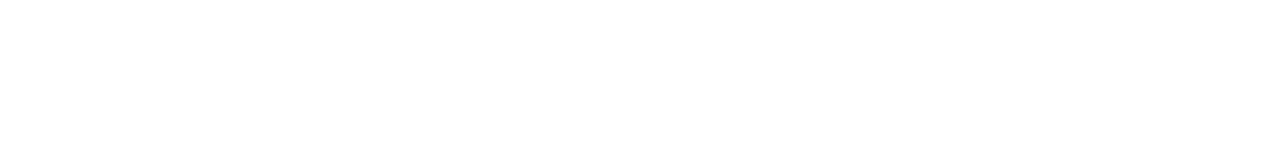
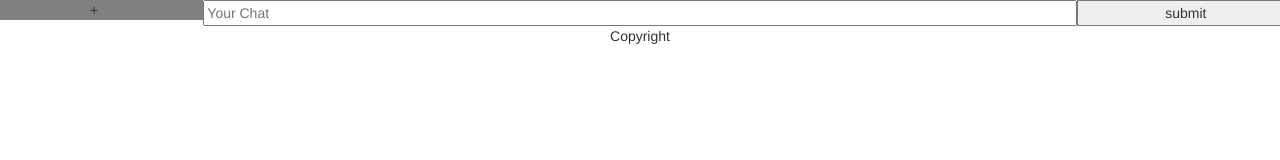
Before and after one commit to TIY-Charleston-Front-End-Oct2015/babbage, a website: page playground.html in a window 1280 px wide. Drawn offline with nearby package versions, Linux system fonts and the light colour scheme.

Commit message:
playground

```diff
--- a/playground.html
+++ b/playground.html
@@ -4,8 +4,37 @@
     <meta charset="utf-8">
     <title>TryOut formatting</title>
     <link rel="stylesheet" href="https://maxcdn.bootstrapcdn.com/bootstrap/3.3.5/css/bootstrap.min.css" integrity="sha512-dTfge/zgoMYpP7QbHy4gWMEGsbsdZeCXz7irItjcC3sPUFtf0kuFbDz/ixG7ArTxmDjLXDmezHubeNikyKGVyQ==" crossorigin="anonymous">
+    <style>
+    footer{
+      text-align: center;
+
+    }
+    input{
+      width: 100%;
+    }
+    .col-md-2{
+      background-color: gray;
+    }
+    .noPadding{
+      padding: 0;
+    }
+    </style>
   </head>
   <body>
+    <footer>
+      <div class="row">
+        <form id="chatMessage">
+          <div class="col-md-2 noPadding">+</div>
+          <div class="col-md-8 noPadding"><input type="text" name="msg" placeholder="Your Chat"></input></div>
+          <div class="col-md-2 noPadding"><input type="submit" name="submit" value="submit"></input></div>
+        </form>
+      </div>
+      <div class="row">
+          <div class="col-md-4"></div>
+          <div class="col-md-4">Copyright</div>
+          <div class="col-md-4"></div>
+      </div>
+    </footer>
 
   </body>
 </html>
```
